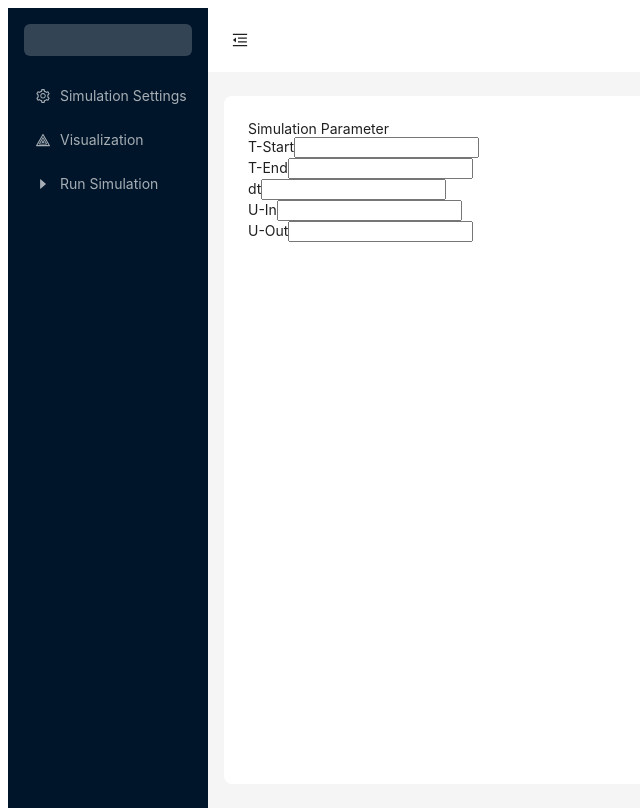
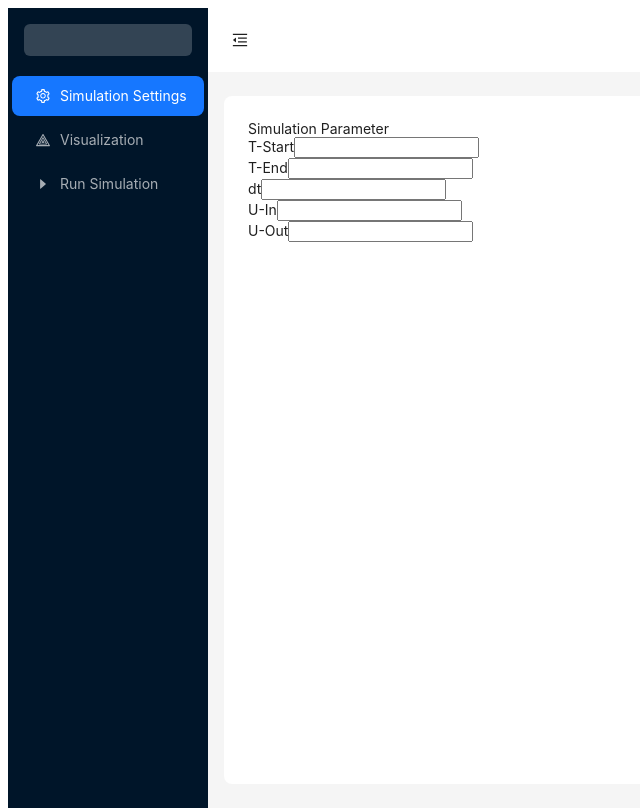
Before and after one commit to HishamSaeed/fenicsWeb_frontend, a React (Vite) app: page / in a window 1280 px wide. Shown: the whole page, without its empty margins (0-640 px from the left). Built offline with nearby package versions, Linux system fonts and the light colour scheme; no server answers.

Commit message:
created components and generic menu in layout

```diff
--- a/src/App.jsx
+++ b/src/App.jsx
@@ -1,11 +1,8 @@
 import './init';
 import './App.css';
 import { useState } from 'react';
-import PushButton from './widgets/push-button/PushButton';
-import SimulationParameter from './SimulationParameter';
-import Visulaization from './Visualization';
-import SimulationControl from './SimulationControl';
-import { MenuFoldOutlined, MenuUnfoldOutlined, HeatMapOutlined, SettingOutlined, CaretRightOutlined  } from '@ant-design/icons'
+import { MENU_LIST } from './components/MenuList';
+import { MenuFoldOutlined, MenuUnfoldOutlined } from '@ant-design/icons'
 import { Layout, Menu, Button, theme } from 'antd';
 import { LayoutPageNav } from './models/LayoutPage';
 
@@ -32,25 +29,15 @@ function App() {
         <Menu
           theme='dark'
           mode='inline'
-          defaultSelectedKeys={[contentPage]}
+          defaultSelectedKeys={[contentPage.toString()]}
           onClick={handleMenuSelect}
-          items={[
-            {
-              key: LayoutPageNav.SimulationParameter.toString(),
-              icon: <SettingOutlined />,
-              label: 'Simulation Settings',
-            },
-            {
-              key: LayoutPageNav.SimulationVisualization.toString(),
-              icon: <HeatMapOutlined />,
-              label: 'Visualization',
-            },
-            {
-              key: LayoutPageNav.SimulationControl.toString(),
-              icon: <CaretRightOutlined />,
-              label: 'Run Simulation',
+          items={MENU_LIST.map(entry => {
+            return {
+              key: entry.key,
+              icon: <entry.icon/>,
+              label: entry.label
             }
-          ]}
+          })}
         >
         </Menu>
       </Sider>
@@ -82,9 +69,15 @@ function App() {
             }}
           >
             <div>
-              { (contentPage === LayoutPageNav.SimulationParameter) && <SimulationParameter/> }
-              { (contentPage === LayoutPageNav.SimulationVisualization) && <div className="modal"><Visulaization /></div> }
-              { (contentPage === LayoutPageNav.SimulationControl) && <SimulationControl/> }
+              {
+                MENU_LIST.map(entry => {
+                  return (
+                    <div key={entry.key}>
+                      { (contentPage === entry.key) && <entry.component/> }
+                    </div>
+                  );
+                })
+              }
             </div>
           </Content>
       </Layout>
@@ -92,27 +85,6 @@ function App() {
     </div>
 
   )
-  // return (
-  //   <div className='app'>
-  //     <div className='navBar'>Nav Bar</div>
-  //     <div className='layout'>
-  //       <SimulationParameter/>
-  //       <div className="mainContent">
-  //         <PushButton onClick={onShowHideVis} label="Visualise"/>
-  //         {
-  //           showHideVis && <div className="modal">
-  //             <div className="modal-content">
-  //               <span className="Close" onClick={onShowHideVis}>&times;</span>
-  //               <Visulaization></Visulaization>
-
-  //             </div>
-  //           </div>
-  //         }
-  //       </div>
-  //       <SimulationControl/>
-  //     </div>
-  //   </div>
-  // )
 }
 
 export default App
--- /dev/null
+++ b/src/components/MenuList.ts
@@ -0,0 +1,11 @@
+import { HeatMapOutlined, SettingOutlined, CaretRightOutlined  } from '@ant-design/icons'
+import SimulationParameter from './simulation-parameter/SimulationParameter'
+import Visualization from './simulation-visualization/Visualization'
+import SimulationControl from './simulation-control/SimulationControl'
+import { LayoutPageNav } from '../models/LayoutPage';
+
+export const MENU_LIST = [
+    { component: SimulationParameter, key: LayoutPageNav.SimulationParameter, label: 'Simulation Settings', icon: SettingOutlined },
+    { component: Visualization, key: LayoutPageNav.SimulationVisualization, label: 'Visualization', icon: HeatMapOutlined },
+    { component: SimulationControl, key: LayoutPageNav.SimulationControl, label: 'Run Simulation', icon: CaretRightOutlined }
+]
--- a/src/SimulationControl.jsx
+++ b/src/components/simulation-control/SimulationControl.jsx
@@ -1,6 +1,6 @@
 import { useState } from 'react';
-import { sendData, subscribe } from './services/ApiService';
-import PushButton from './widgets/push-button/PushButton'
+import { sendData, subscribe } from '../../services/ApiService';
+import PushButton from '../../widgets/push-button/PushButton'
 import './SimulationControl.css'
 
 function SimulationControl() {
--- a/src/SimulationParameter.jsx
+++ b/src/components/simulation-parameter/SimulationParameter.jsx
@@ -1,4 +1,4 @@
-import EditParameter from './widgets/edit-parameter/EditParameter';
+import EditParameter from '../../widgets/edit-parameter/EditParameter';
 
 function SimulationParameter() {
 
```
Also changed, not shown: src/components/simulation-control/SimulationControl.css (renamed from src/SimulationControl.css), src/components/simulation-visualization/Visualization.jsx (renamed from src/Visualization.jsx).
